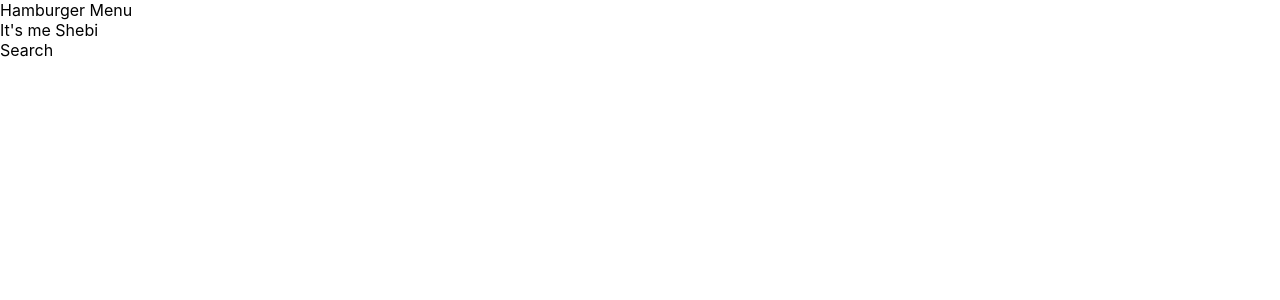
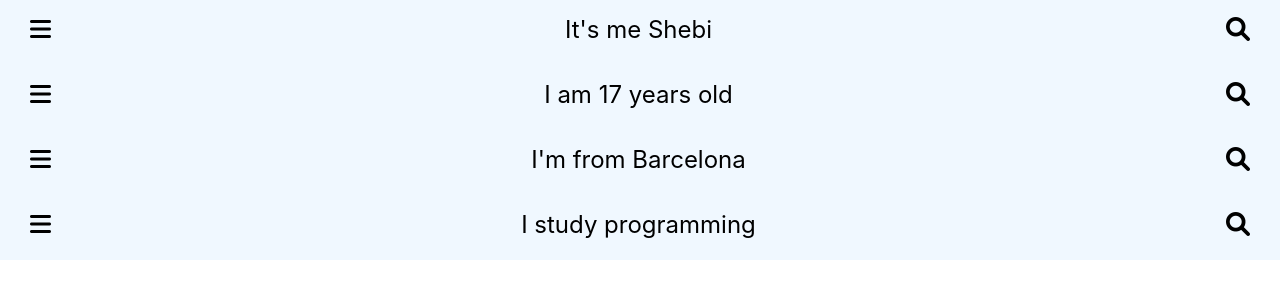
Before and after one commit to shahzaibam/react-practice, a React (Create React App) app: page / in a window 1280 px wide. Shown: the top 300 px of the page. Built offline with nearby package versions, Linux system fonts and the light colour scheme.

Commit message:
making more practice

```diff
--- a/public/index.html
+++ b/public/index.html
@@ -24,6 +24,7 @@
       work correctly both with client-side routing and a non-root public URL.
       Learn how to configure a non-root public URL by running `npm run build`.
     -->
+    <link rel="stylesheet" href="https://cdnjs.cloudflare.com/ajax/libs/font-awesome/6.0.0/css/all.min.css" />
     <title>React App</title>
   </head>
   <body>
--- a/src/App.css
+++ b/src/App.css
@@ -1,3 +1,8 @@
-.container {
+.navbar {
   display: flex;
+  justify-content: space-between;
+  padding: 15px 30px 0 30px;
+  background: aliceblue;
+  height: 50px;
+  font-size: 24px;
 }
--- a/src/App.js
+++ b/src/App.js
@@ -4,6 +4,9 @@ function App() {
   return (
     <div>
     <Header title={"It's me Shebi"}/>
+    <Header title={"I am 17 years old"}/>
+    <Header title={"I'm from Barcelona"}/>
+    <Header title={"I study programming"}/>
 
     </div>
   );
--- a/src/Components/Header.js
+++ b/src/Components/Header.js
@@ -7,7 +7,7 @@ const Header = (props) => {
 
             <div className="navbar">
                 <div className="icon">
-                    Hamburger Menu
+                    <i class="fa-solid fa-bars"></i>
                 </div>
 
                 <div className="title">
@@ -15,7 +15,7 @@ const Header = (props) => {
                 </div>
 
                 <div className="searchbtn">
-                    Search
+                    <i class="fa-solid fa-magnifying-glass"></i>
                 </div>
 
             </div>
```
